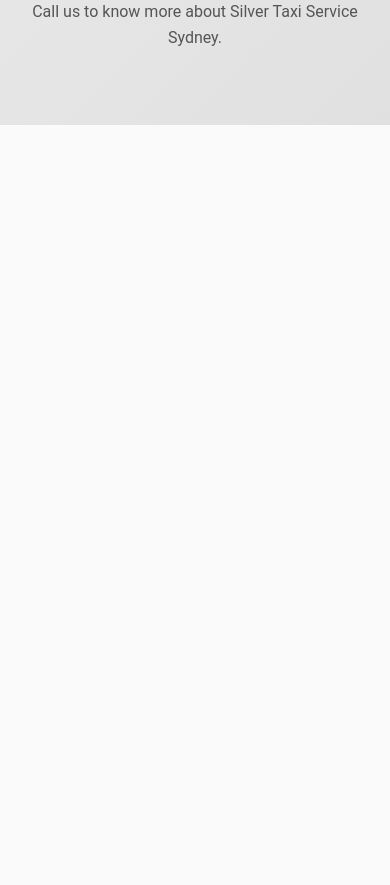
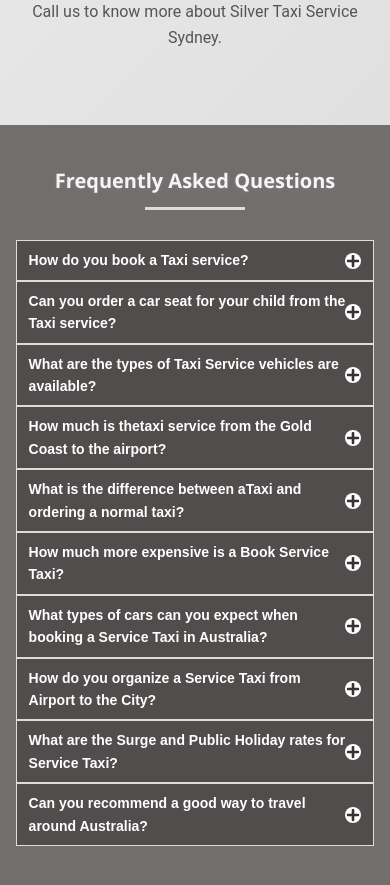
Before and after one commit to mr-ssc/Texi-Client, a React (Create React App) app: page / in a window 390 px wide. Shown: the part 3680-4565 px from the top of the page. Before the commit the page ends 3805 px from the top, so only its background shows below. Built offline with nearby package versions, Linux system fonts and the light colour scheme.

Commit message:
first commit

```diff
--- a/package.json
+++ b/package.json
@@ -11,6 +11,7 @@
     "framer-motion": "^12.12.2",
     "react": "^19.1.0",
     "react-dom": "^19.1.0",
+    "react-icons": "^5.5.0",
     "react-router-dom": "^7.6.1",
     "react-scripts": "5.0.1",
     "web-vitals": "^2.1.4"
--- a/src/App.js
+++ b/src/App.js
@@ -5,6 +5,7 @@
 import Hero from "./component/Hero"
 import Inquiry from './component/Inquiry';
 import Elementor from './component/Elementor';
+import Faq from './component/Faq';
 
 
 
@@ -20,6 +21,7 @@
         <Route path='/Hero' element={<Hero />}></Route>
         <Route path='/Inquiry' element={<Inquiry />}></Route>
         <Route path='/Elementor' element={<Elementor />}></Route>
+        <Route path='/Faq' element={<Faq />}></Route>
 
 
       </Routes>
--- /dev/null
+++ b/src/component/Faq.css
@@ -0,0 +1,170 @@
+.faq {
+  background-color: #736e6e;
+  padding: 70px 10%;
+}
+
+.faq-container {
+  max-width: 1000px;
+  margin: 50px auto;
+  font-family: Arial, sans-serif;
+  background-color: #0000005c;
+  color: white;
+}
+
+.faq-title {
+  text-align: center;
+  font-size: 28px;
+  margin-bottom: 40px;
+  font-weight: bold;
+  color: whitesmoke;
+  text-shadow: 0 1px 4px rgba(255, 255, 255, 0.1);
+}
+.faq-title::after {
+  content: "";
+  display: block;
+  width: 100px;
+  height: 3px;
+  background-color: #ddd;
+  margin: 10px auto;
+}
+
+.faq-list {
+  display: flex;
+  flex-direction: column;
+}
+
+.faq-item {
+  border: 1px solid #ddd;
+  background-color: rgba(255, 255, 255, 0.04);
+  cursor: pointer;
+  transition: background-color 0.3s ease, box-shadow 0.3s ease;
+  overflow: hidden;
+}
+
+.faq-item:hover {
+  background-color: rgba(255, 255, 255, 0.08);
+}
+
+.faq-question {
+  display: flex;
+  justify-content: space-between;
+  align-items: center;
+  font-weight: 600;
+  padding: 15px 20px;
+  transition: color 0.3s ease;
+  color: #fff;
+}
+
+.faq-icon {
+  font-size: 18px;
+  background-color: #fff;
+  color: #333;
+  padding: 4px;
+  border-radius: 50%;
+  display: flex;
+  align-items: center;
+  justify-content: center;
+  transition: transform 0.6 s ease;
+}
+
+.faq-item.active .faq-icon {
+  transform: rotate(180deg);
+}
+
+.faq-answer {
+  color: #333;
+  line-height: 1.5;
+  background-color: #e6e6e6;
+  padding: 0 20px;
+  max-height: 0;
+  overflow: hidden;
+  opacity: 0;
+  transition: max-height 0.4s ease, opacity 0.4s ease, padding 0.4s ease;
+}
+
+.faq-item.active .faq-answer {
+  padding: 10px 20px;
+  max-height: 1000px; /* Big enough to allow long content */
+  opacity: 1;
+}
+@media (max-width: 1024px) {
+  .faq {
+    padding: 60px 6%;
+  }
+
+  .faq-title {
+    font-size: 24px;
+  }
+
+  .faq-question {
+    font-size: 16px;
+    padding: 12px 16px;
+  }
+
+  .faq-icon {
+    font-size: 16px;
+    padding: 3px;
+  }
+
+  .faq-answer {
+    font-size: 15px;
+  }
+}
+
+@media (max-width: 768px) {
+  .faq {
+    padding: 50px 5%;
+  }
+
+  .faq-container {
+    margin: 30px auto;
+  }
+
+  .faq-title {
+    font-size: 22px;
+  }
+
+  .faq-question {
+    font-size: 15px;
+    padding: 10px 14px;
+  }
+
+  .faq-icon {
+    font-size: 15px;
+    padding: 2px;
+  }
+
+  .faq-answer {
+    font-size: 14px;
+  }
+}
+
+@media (max-width: 480px) {
+  .faq {
+    padding: 40px 4%;
+  }
+
+  .faq-title {
+    font-size: 20px;
+    margin-bottom: 25px;
+  }
+
+  .faq-question {
+    font-size: 14px;
+    padding: 8px 12px;
+  }
+
+  .faq-icon {
+    font-size: 14px;
+    padding: 1px;
+  }
+
+  .faq-answer {
+    font-size: 13px;
+    padding: 0 12px;
+  }
+
+  .faq-item.active .faq-answer {
+    padding: 8px 12px;
+  }
+}
--- /dev/null
+++ b/src/component/Faq.js
@@ -0,0 +1,95 @@
+import React, { useState } from "react";
+import "./Faq.css"; // Custom CSS file
+import { FaPlus, FaMinus } from "react-icons/fa";
+
+const faqData = [
+    {
+        question: "How do you book a Taxi service?",
+        answer:
+            "Give us your pickup location, destination, and desired pickup time. Tell the operator if you need special assistance. The estimated fare, pickup time, and contact information should be confirmed. Booking confirmations can be sent via text or email. You can also book a Taxi online. As with phone bookings, internet bookings require the same information.",
+    },
+    {
+        question: "Can you order a car seat for your child from the Taxi service?",
+        answer: `Taxi service providers mayoffers child car seats. However, you must express this necessity when reserving, and a car seat may cost extra.
+To ensure a safe and enjoyable ride, book yourTaxi in advance and note any particular needs, such as a car seat.`,
+    },
+    {
+        question: "What are the types of Taxi Service vehicles are available?",
+        answer:
+            "Taxi Cab Service have a variety of vehicles in their fleet, including sedans, SUVs, vans, and possibly even luxury vehicles, depending on the location and services you need.",
+    },
+    {
+        question: "How much is thetaxi service from the Gold Coast to the airport?",
+        answer:
+            "The price of a taxi ride from Gold Coast to the airport will rely on a few things, like how far it is, what time of day it is, and if there are any extra fees or charges. Contact us to find out how much your trip will cost and any other important information.",
+    },
+    {
+        question:
+            "What is the difference between aTaxi and ordering a normal taxi?",
+        answer:
+            "The price of a taxi ride from Gold Coast to the airport will rely on a few things, like how far it is, what time of day it is, and if there are any extra fees or charges. Contact us to find out how much your trip will cost and any other important information.",
+    },
+    {
+        question: "How much more expensive is a Book Service Taxi?",
+        answer:
+            "Book Service Taxi isn’t as expensive as you might think. We believe that comfort and pricing go hand in hand, so we don’t charge you much. However, the price of your trip will depend on the quality and service you need.",
+    },
+    {
+        question:
+            "What types of cars can you expect when booking a Service Taxi in Australia?",
+        answer:
+            "Service Taxi provides a variety of opulent and high-end vehicles to suit the needs and preferences of their clients. For larger groups, luxury sedans, SUVs, and Maxi Cabs are ideal. They have no vehicles older than three years and only well-maintained vehicles in their fleet selection. Please provide information about the number of passengers in order to reserve the appropriate fleet.",
+    },
+    {
+        question: "How do you organize a Service Taxi from Airport to the City?",
+        answer:
+            " Book your Service Taxi in advance by calling us, speaking with our executive, and providing details such as the date, time, pick-up and drop-off locations, and your arrival point at the airport. Obtain the fare information, and your Service Taxi reservation is complete.",
+    },
+    {
+        question: "What are the Surge and Public Holiday rates for Service Taxi?",
+        answer:
+            "Getting to Sydney Airport without a Service transport can be costly. When you use Service Taxi to book a ride to Sydney Airport (or anywhere else), the fare is guaranteed. The price displayed during booking is the price you will pay at your destination. Here, surge pricing is not encouraged.",
+    },
+    {
+        question: "Can you recommend a good way to travel around Australia?",
+        answer:
+            " Sydney is one of the most beautiful and large places that can be exported. To avoid getting tired of traveling, you need to have a good way to get around. Service Taxi is a good choice in this case because they have a wide range of cars and will pick you up and drop you off at your home. Large sums of money don’t always bring comfort. Our services aren’t too expensive, so just give us a call today to book your ride around Sydney.",
+    },
+];
+
+const Faq = () => {
+    const [activeIndex, setActiveIndex] = useState(null);
+
+    const toggleFAQ = (index) => {
+        setActiveIndex(activeIndex === index ? null : index);
+    };
+
+    return (
+        <div className="faq">
+            <h2 className="faq-title">Frequently Asked Questions</h2>
+            <div className="faq-container">
+                <div className="faq-list">
+                    {faqData.map((item, index) => (
+                        <div
+                            key={index}
+                            className={`faq-item ${activeIndex === index ? "active" : ""}`}
+                            onClick={() => toggleFAQ(index)}
+                        >
+                            <div className="faq-question">
+                                <span>{item.question}</span>
+                                <span className="faq-icon">
+                                    {activeIndex === index ? <FaMinus /> : <FaPlus />}
+                                </span>
+                            </div>
+                            {activeIndex === index && (
+                                <div className="faq-answer">{item.answer}</div>
+                            )}
+                        </div>
+                    ))}
+                </div>
+            </div>
+        </div>
+    );
+};
+
+export default Faq;
--- a/src/component/Home.js
+++ b/src/component/Home.js
@@ -2,6 +2,7 @@
 import Hero from './Hero'
 import Inquiry from './Inquiry'
 import Elementor from "./Elementor"
+import Faq from './Faq'
 
 const Home = () => {
   return (
@@ -10,6 +11,7 @@
       <Hero />
       <Inquiry/>
       <Elementor/>
+      <Faq/>
     </>
   )
 }
```
Also changed, not shown: 1 other file (tests, documents, lock files or other folders).
